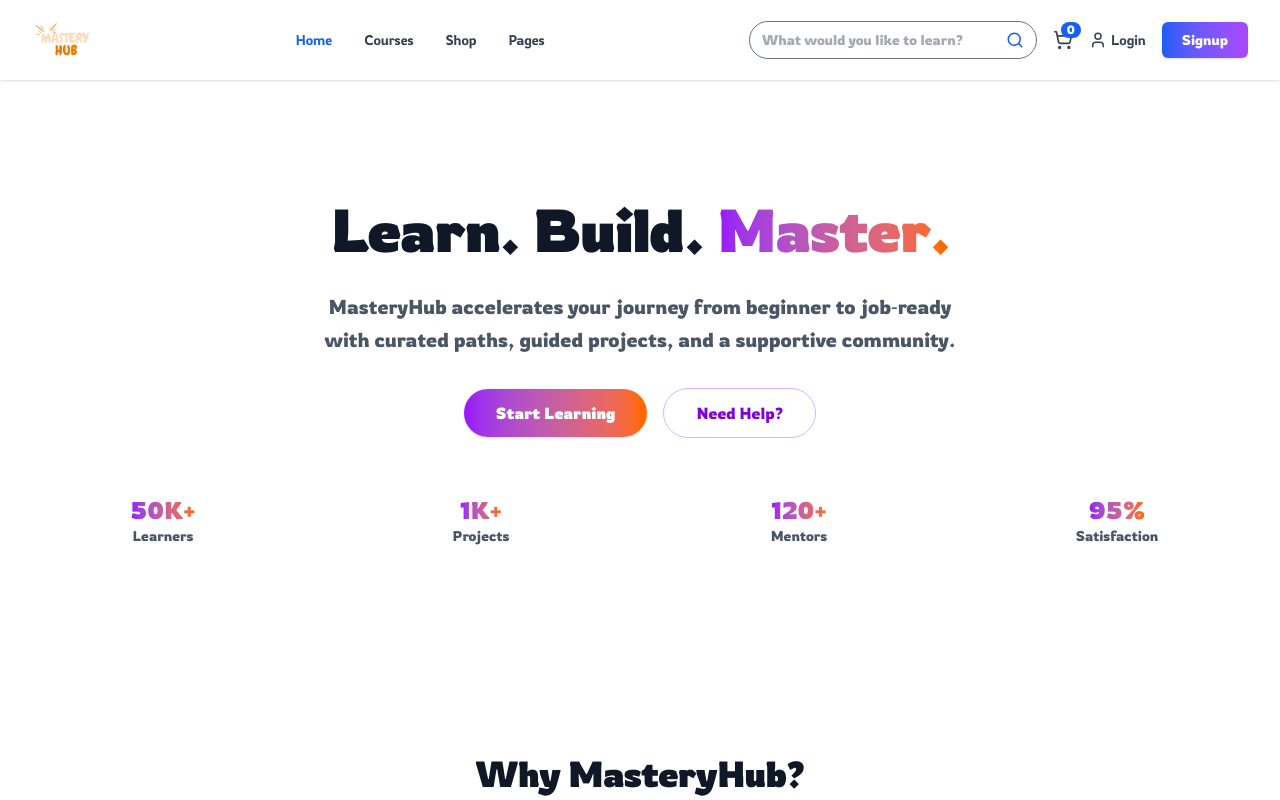
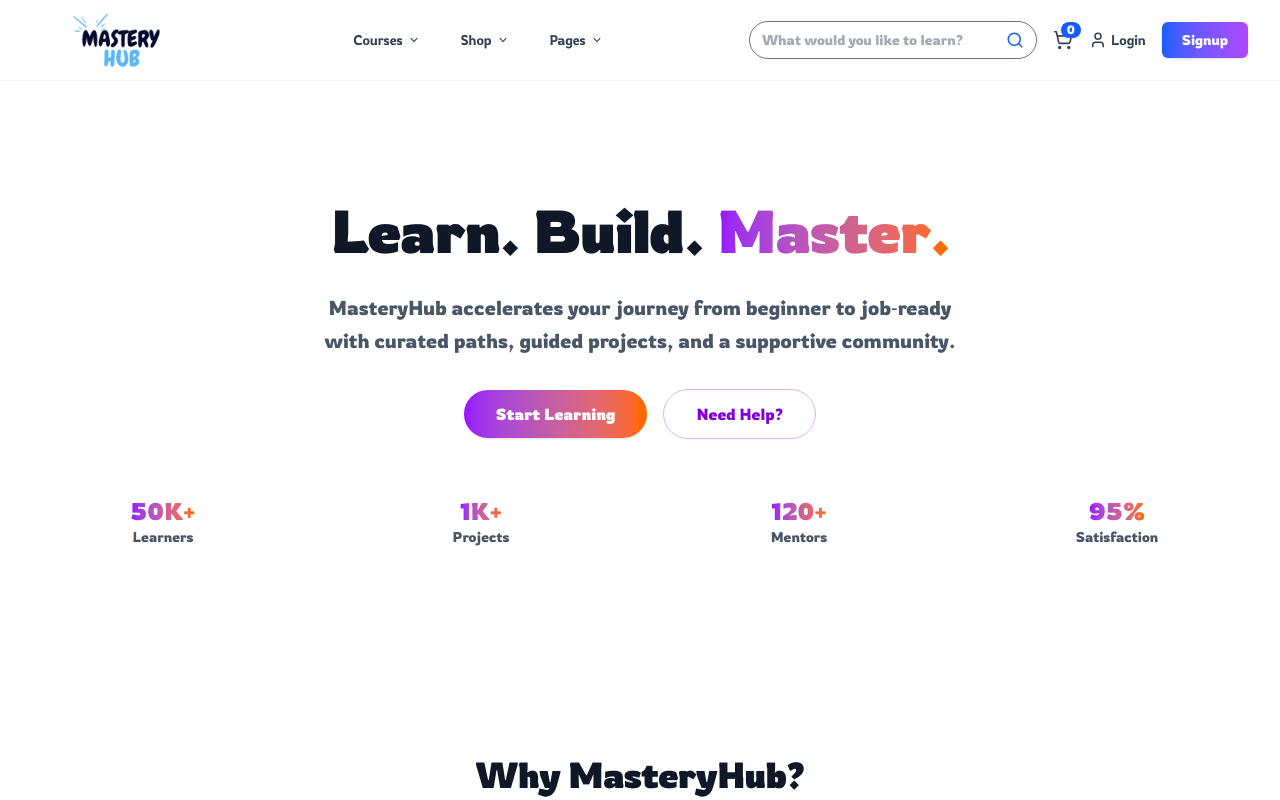
Before and after one commit to zahura0/MasteryHub, a React (Vite) app in the folder frontend/: page / in a window 1280 px wide. Shown: the top 800 px of the page. Built offline with nearby package versions, Linux system fonts and the light colour scheme; a web font is replaced by a local one.

Commit message:
update home for better navigation

```diff
--- a/frontend/src/components/Navbar.jsx
+++ b/frontend/src/components/Navbar.jsx
@@ -1,42 +1,108 @@
 import React from 'react';
 import { NavLink } from 'react-router-dom';
-import { Search, ShoppingCart, User } from 'lucide-react';
-import Logo from '../assets/logo.png';
+import { Search, ShoppingCart, User, BookOpen, Layers, PlayCircle, Star, Users2, GraduationCap, CircleHelp, FileText, Compass, Package, Notebook, Headphones, BookUp2 } from 'lucide-react';
+import Logo from '../assets/logo_white.png';
 
 const navItems = [
-  { to: '/', label: 'Home' },
-  { to: '/courses', label: 'Courses' },
-  { to: '/shop', label: 'Shop' },
-  { to: '/pages', label: 'Pages' },
+  { to: '/courses', label: 'Courses', type: 'dropdown' },
+  { to: '/shop', label: 'Shop', type: 'dropdown' },
+  { to: '/pages', label: 'Pages', type: 'dropdown' },
 ];
+
+const dropdownMenus = {
+  Courses: [
+    { label: 'All Courses', icon: BookOpen, to: '/courses' },
+    { label: 'Learning Paths', icon: Layers, to: '/paths' },
+    { label: 'Live Sessions', icon: PlayCircle, to: '/live' },
+    { label: 'Top Rated', icon: Star, to: '/courses/top' },
+  ],
+  Pages: [
+    { label: 'Instructors', icon: Users2, to: '/instructors' },
+    { label: 'About Us', icon: GraduationCap, to: '/about' },
+    { label: 'Help Center', icon: CircleHelp, to: '/help' },
+    { label: 'Blog', icon: FileText, to: '/blog' },
+  ],
+  Shop: [
+    { label: 'Books', icon: BookUp2, to: '/shop/books' },
+    { label: 'Lecture Notes', icon: Notebook, to: '/shop/notes' },
+    { label: 'Course Bundles', icon: Package, to: '/shop/bundles' },
+    { label: 'Accessories', icon: Headphones, to: '/shop/accessories' },
+  ],
+};
 
 export default function Navbar() {
   return (
-    <header className="sticky top-0 z-50 bg-white shadow-sm">
+    <header className="sticky top-0 z-50 bg-white/80 backdrop-blur-md border-b border-gray-100">
       <nav className="mx-auto max-w-7xl px-4 sm:px-6 lg:px-8 h-20 flex items-center justify-between">
-
-        {/* Logo */}
+        {/* Logo (links to home) */}
         <div className="flex items-center gap-2">
-          <img src={Logo} alt="MasteryHub Logo" className="h-10 w-auto" />
+          <NavLink to="/" aria-label="Home" className="h-12 md:h-14 w-40 md:w-44 overflow-hidden flex items-center">
+            <img
+              src={Logo}
+              alt="MasteryHub Logo"
+              className="h-full w-full object-cover object-center select-none"
+              draggable={false}
+            />
+          </NavLink>
         </div>
 
         {/* Nav links */}
-        <ul className="hidden md:flex gap-8 text-sm font-light">
+        <ul className="hidden md:flex gap-10 text-sm font-light">
           {navItems.map((item) => (
-            <li key={item.to}>
+            <li key={item.label} className={item.type === 'dropdown' ? 'group relative' : ''}>
+              {item.type === 'dropdown' && (
+                <>
+                  <button
+                    className="flex items-center gap-1 py-2 text-gray-700 hover:text-blue-600 transition-colors"
+                    type="button"
+                  >
+                    {item.label}
+                    <svg
+                      className="w-3.5 h-3.5 text-current transition-transform duration-300 group-hover:rotate-180"
+                      viewBox="0 0 20 20" fill="currentColor"
+                    >
+                      <path
+                        fillRule="evenodd"
+                        d="M5.23 7.21a.75.75 0 011.06.02L10 11.18l3.71-3.95a.75.75 0 111.08 1.04l-4.25 4.52a.75.75 0 01-1.08 0L5.21 8.27a.75.75 0 01.02-1.06z"
+                        clipRule="evenodd"
+                      />
+                    </svg>
+                  </button>
+
+                  {/* Dropdown panel */}
+                  <div className="invisible opacity-0 group-hover:visible group-hover:opacity-100 transition duration-300 ease-out absolute left-1/2 -translate-x-1/2 top-10 pt-4">
+                    <div className="min-w-[320px] rounded-2xl border border-gray-200 bg-white shadow-xl shadow-gray-200/40 ring-1 ring-black/5 overflow-hidden">
+                      <div className="grid grid-cols-1 gap-1 p-3">
+                        {dropdownMenus[item.label].map((entry) => (
                           <NavLink
-                to={item.to}
-                end={item.to === '/'}
+                            key={entry.label}
+                            to={entry.to}
                             className={({ isActive }) =>
-                  `relative py-2 transition-colors ${
+                              `flex items-center gap-3 rounded-xl px-3 py-2.5 text-sm transition group/item ${
                                 isActive
-                      ? 'text-blue-600'
-                      : 'text-gray-700 hover:text-blue-600'
+                                  ? 'bg-blue-50 text-blue-700'
+                                  : 'text-gray-600 hover:bg-gray-50 hover:text-gray-900'
                               }`
                             }
                           >
-                {item.label}
+                            <span className="w-8 h-8 inline-flex items-center justify-center rounded-lg bg-gradient-to-br from-blue-600/10 to-purple-500/10 text-blue-600">
+                              <entry.icon size={18} />
+                            </span>
+                            <span className="font-light tracking-wide">{entry.label}</span>
                           </NavLink>
+                        ))}
+                      </div>
+                      {/* Footer area inside dropdown (optional extras) */}
+                      <div className="flex items-center gap-3 px-4 py-3 bg-gradient-to-r from-blue-50 to-purple-50 border-t border-gray-100">
+                        <Compass className="w-5 h-5 text-blue-600" />
+                        <p className="text-xs text-gray-600 leading-snug">
+                          Explore curated learning experiences.
+                        </p>
+                      </div>
+                    </div>
+                  </div>
+                </>
+              )}
             </li>
           ))}
         </ul>
```
Also changed, not shown: frontend/src/assets/logo_white.png (added). Lines whose indentation alone changed are shown as unchanged.
